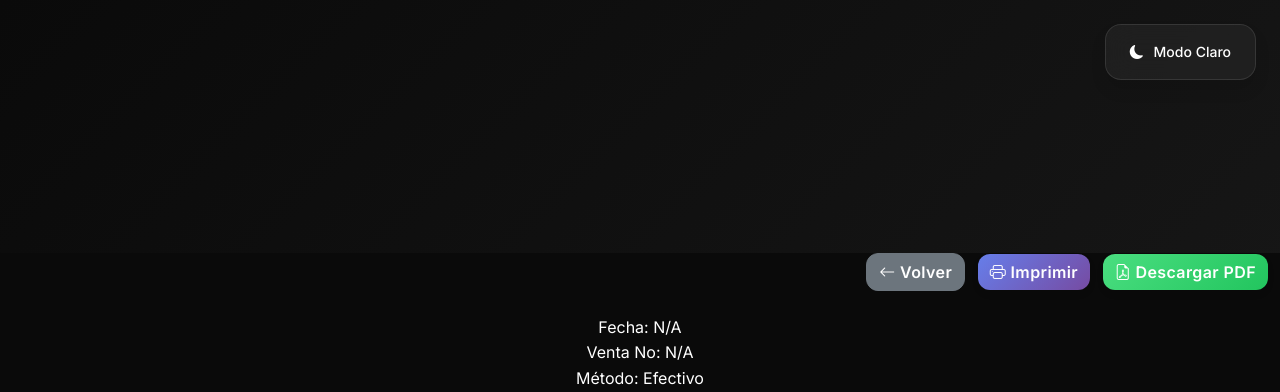
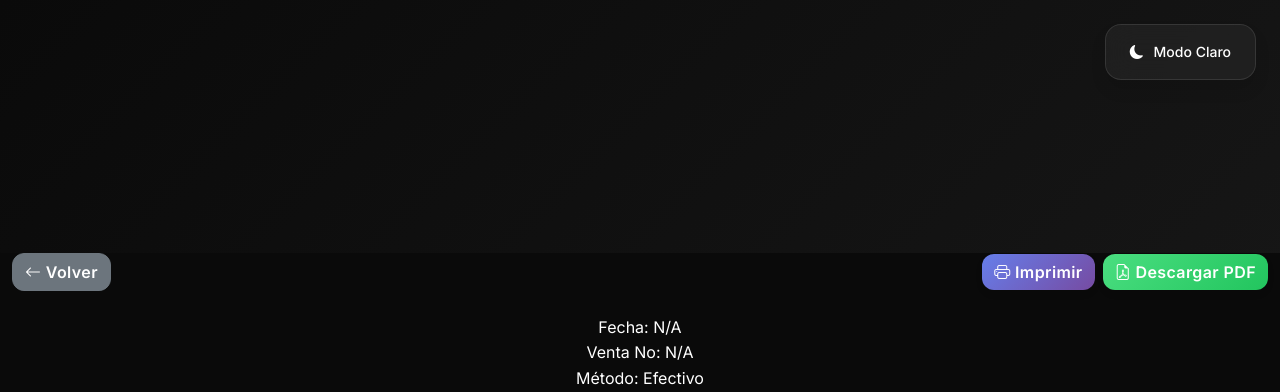
Before and after one commit to fouronesys/fouronepos, a Flask app: template templates/receipt_view.html in a window 1280 px wide. Shown: the top 392 px of the page. Run offline with Flask 3, Linux system fonts and the light colour scheme; the template is opened without the code that fills it, so the values that code supplies are empty; some libraries are stand-ins or nearby versions.

Commit message:
Improve receipt printing across all devices for better user experience
Add @page rules and optimize print styles in receipt_view.html for improved layout and color preservation during printing across various devices and screen sizes.

Replit-Commit-Author: Agent
Replit-Commit-Session-Id: 6d3510bc-e889-4259-ba3b-2bd31b6f4eb6
Replit-Commit-Checkpoint-Type: intermediate_checkpoint
Replit-Commit-Event-Id: d3b744d4-394b-49a0-acf7-4b82ff677a3d

```diff
--- a/templates/receipt_view.html
+++ b/templates/receipt_view.html
@@ -4,8 +4,17 @@
 
 {% block head %}
 {{ super() }}
+<meta name="viewport" content="width=device-width, initial-scale=1.0">
 <style>
+    /* Page setup for print - works on all devices */
+    @page {
+        size: auto;
+        margin: 5mm;
+    }
+
+    /* Optimized print styles for mobile and desktop */
     @media print {
+        /* Hide everything except receipt */
         body * {
             visibility: hidden;
         }
@@ -165,16 +217,18 @@
 
 {% block content %}
 <div class="container-fluid">
-    <div class="d-flex justify-content-end align-items-center mb-4 no-print">
+    <div class="d-flex justify-content-between align-items-center mb-4 no-print flex-wrap gap-2">
         <div>
-            <button type="button" class="btn btn-secondary me-2" onclick="window.history.back()">
-                <i class="bi bi-arrow-left"></i> Volver
+            <button type="button" class="btn btn-secondary" onclick="window.history.back()">
+                <i class="bi bi-arrow-left"></i> <span class="d-none d-sm-inline">Volver</span>
             </button>
-            <button type="button" class="btn btn-primary me-2" onclick="window.print()">
-                <i class="bi bi-printer"></i> Imprimir
+        </div>
+        <div class="d-flex gap-2 flex-wrap">
+            <button type="button" class="btn btn-primary" onclick="window.print()" title="Abre el diálogo de impresión nativo de tu dispositivo">
+                <i class="bi bi-printer"></i> <span class="d-none d-sm-inline">Imprimir</span>
             </button>
-            <button type="button" class="btn btn-success" onclick="downloadPDF(event, this)">
-                <i class="bi bi-file-earmark-pdf"></i> Descargar PDF
+            <button type="button" class="btn btn-success" onclick="downloadPDF(event, this)" title="Descarga el recibo en formato PDF">
+                <i class="bi bi-file-earmark-pdf"></i> <span class="d-none d-sm-inline">Descargar PDF</span>
             </button>
         </div>
     </div>
@@ -372,44 +426,68 @@ async function downloadPDF(event, buttonElement) {
     }
 }
 
-// Enhanced auto-print functionality - triggers immediately without delays
+// Enhanced auto-print functionality - optimized for mobile and desktop
 document.addEventListener('DOMContentLoaded', function() {
     // Auto-print if triggered by POS system
     {% if auto_print %}
     let printAttempted = false;
+    let printCompleted = false;
 
     function attemptPrint() {
         if (printAttempted) return;
         printAttempted = true;
 
         console.log('[Receipt] Auto-print triggered for {{ receipt_format }} format');
+        console.log('[Receipt] User agent:', navigator.userAgent);
+        console.log('[Receipt] Platform:', navigator.platform);
+
+        // Detect mobile devices
+        const isMobile = /Android|webOS|iPhone|iPad|iPod|BlackBerry|IEMobile|Opera Mini/i.test(navigator.userAgent);
+        const isIOS = /iPad|iPhone|iPod/.test(navigator.userAgent);
+        const isAndroid = /Android/.test(navigator.userAgent);
+
+        console.log('[Receipt] Device detection - Mobile:', isMobile, 'iOS:', isIOS, 'Android:', isAndroid);
 
         // Check if printing is available
         if (typeof window.print === 'function') {
             try {
                 // Focus window before printing for better browser compatibility
                 window.focus();
-                // Trigger print immediately
+
+                // For mobile devices, add a small delay to ensure rendering is complete
+                const printDelay = isMobile ? 300 : 0;
+
+                setTimeout(() => {
+                    // Trigger native print dialog
                     window.print();
-                console.log('[Receipt] Print dialog opened successfully');
+                    console.log('[Receipt] Native print dialog opened successfully');
+                }, printDelay);
 
             } catch (error) {
                 console.error('[Receipt] Print error:', error);
-                showPrintFallback();
+                showPrintFallback(isMobile);
             }
         } else {
-            console.warn('[Receipt] window.print not available');
-            showPrintFallback();
+            console.warn('[Receipt] window.print not available on this browser');
+            showPrintFallback(isMobile);
         }
     }
 
-    function showPrintFallback() {
+    function showPrintFallback(isMobile) {
+        const shortcutText = isMobile
+            ? 'Use el menú del navegador para imprimir'
+            : 'Use Ctrl+P (Cmd+P en Mac) para imprimir';
+
         const fallbackMsg = document.createElement('div');
         fallbackMsg.innerHTML = `
-            <div style="position: fixed; top: 20px; right: 20px; background: #ff6b6b; color: white; padding: 15px; border-radius: 8px; z-index: 10000; max-width: 300px;">
+            <div style="position: fixed; top: 20px; left: 50%; transform: translateX(-50%); background: #ff6b6b; color: white; padding: 15px 20px; border-radius: 8px; z-index: 10000; max-width: 90%; box-shadow: 0 4px 12px rgba(0,0,0,0.3);">
+                <div style="display: flex; align-items: center; justify-content: space-between; gap: 15px;">
+                    <div>
                         <strong>Impresión automática no disponible</strong><br>
-                Use Ctrl+P (Cmd+P en Mac) para imprimir manualmente.
-                <button onclick="this.parentElement.remove()" style="float: right; background: none; border: none; color: white; font-size: 18px; cursor: pointer;">&times;</button>
+                        <small>${shortcutText}</small>
+                    </div>
+                    <button onclick="this.closest('div').parentElement.remove()" style="background: rgba(255,255,255,0.2); border: none; color: white; font-size: 20px; cursor: pointer; padding: 5px 10px; border-radius: 4px; min-width: 30px;">&times;</button>
+                </div>
             </div>
         `;
         document.body.appendChild(fallbackMsg);
@@ -418,30 +496,40 @@ document.addEventListener('DOMContentLoaded', function() {
             if (fallbackMsg.parentElement) {
                 fallbackMsg.remove();
             }
-        }, 8000);
+        }, 10000);
     }
 
-    // Trigger print immediately when DOM is ready (no delays)
-    // Use requestAnimationFrame to ensure content is rendered
+    // Use requestAnimationFrame to ensure content is fully rendered
     requestAnimationFrame(() => {
         requestAnimationFrame(() => {
             attemptPrint();
         });
     });
 
+    // Listen for print events (afterprint) to detect when user finishes printing
+    window.addEventListener('afterprint', function() {
+        printCompleted = true;
+        console.log('[Receipt] Print dialog closed');
+    });
+
+    // Listen for beforeprint event
+    window.addEventListener('beforeprint', function() {
+        console.log('[Receipt] Print dialog opened');
+    });
+
     {% endif %}
 
     // Legacy support for hash-based printing
+    if (window.location.hash === '#print') {
         setTimeout(() => {
-        if (window.location.hash === '#print') {
             window.print();
+        }, 500);
     }
-    }, 500);
 
-    // Handle visibility change to detect print completion
+    // Handle visibility change to detect when user returns to page
     document.addEventListener('visibilitychange', function() {
         if (!document.hidden && printAttempted) {
-            console.log('[Receipt] Page became visible after print attempt');
+            console.log('[Receipt] Page visible after print attempt');
         }
     });
 });
```
Also changed, not shown: other parts of templates/receipt_view.html (+43 -0 lines). Lines whose indentation alone changed are shown as unchanged.
